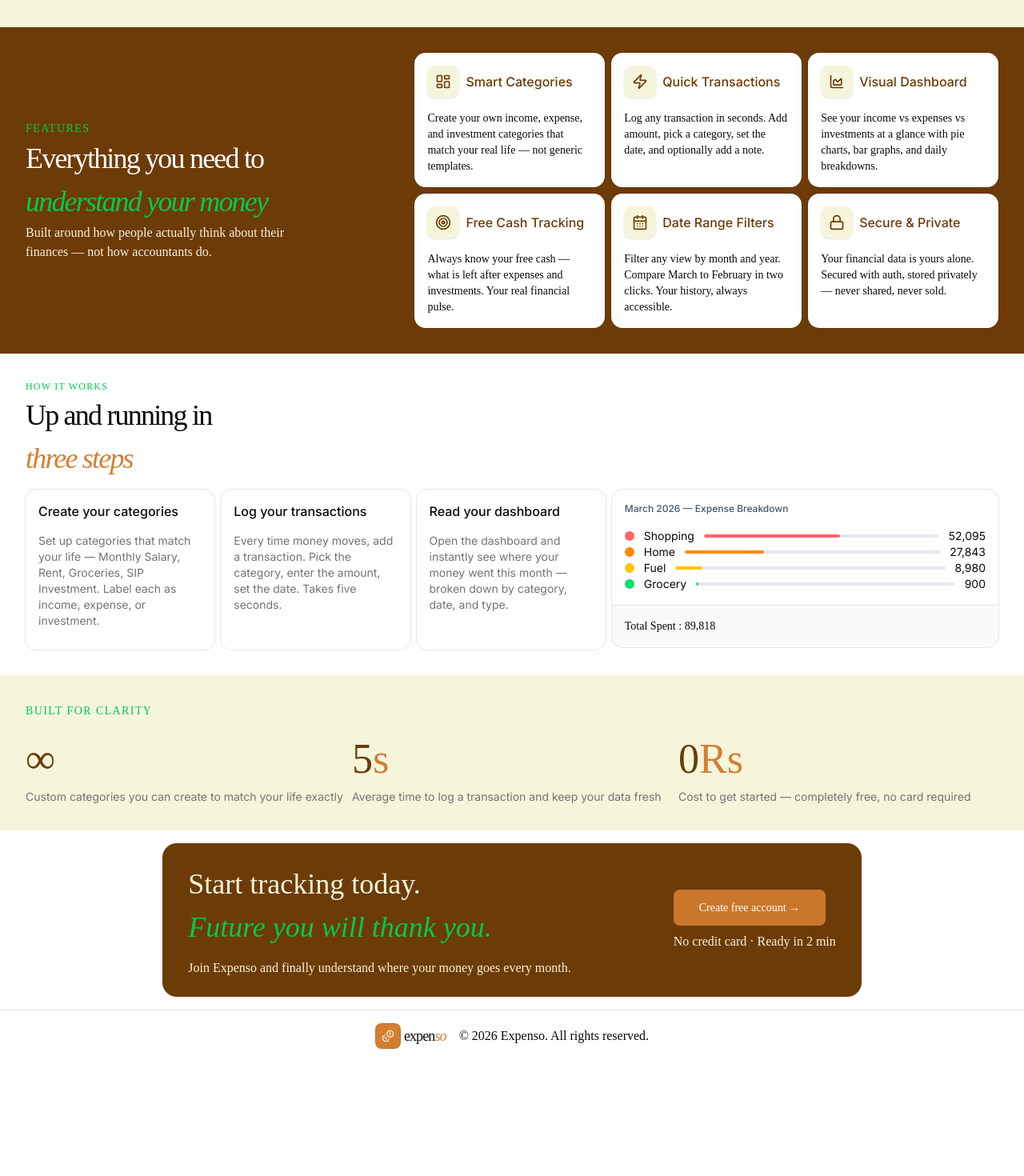
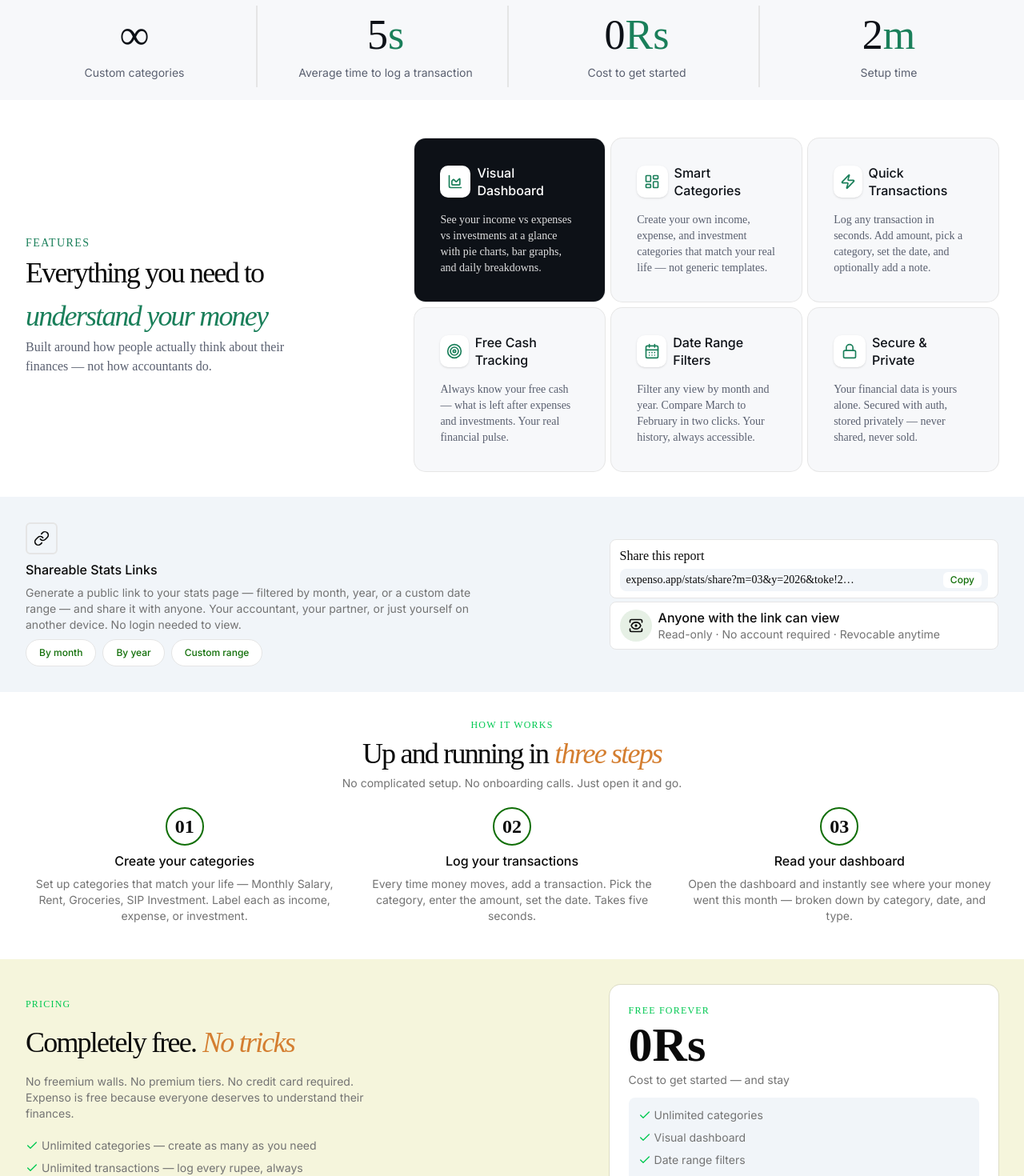
Before and after one commit to WaqarHussain0/expenso, a Next.js app: page / in a window 1280 px wide. Shown: the part 420-1890 px from the top of the page at 80% size. Before the commit the page ends 1747 px from the top, so only its background shows below. Built offline with nearby package versions, Linux system fonts and the light colour scheme; no server answers.

Commit message:
feat: enhance landing page with new components and improved layout; add shareable stats and pricing sections

```diff
--- a/src/app/page.tsx
+++ b/src/app/page.tsx
@@ -6,15 +6,21 @@ import Stats from '@/components/feature/landing-page/Stats';
 import CTA from '@/components/feature/landing-page/CTA';
 import Footer from '@/components/feature/landing-page/Footer';
 import Row from '@/components/common/Row';
+import Pricing from '@/components/feature/landing-page/Pricing';
+import ShareableStats from '@/components/feature/landing-page/ShareableStats';
 
 const Page = async () => {
   return (
     <Row className="no-scrollbar w-full flex-col">
       <Nav />
       <Header />
+      <Stats />
+
       <Feature />
+      <ShareableStats />
       <HowItWork />
-      <Stats />
+
+      <Pricing />
       <CTA />
       <Footer />
     </Row>
--- a/src/components/feature/landing-page/CTA.tsx
+++ b/src/components/feature/landing-page/CTA.tsx
@@ -1,40 +1,37 @@
 import PAGE_ROUTES from '@/app/constants/page-routes.constant';
-import Row from '@/components/common/Row';
 import Link from 'next/link';
 
 const CTA = () => {
   return (
     <section
       id="signup"
-      className="flex w-full items-center justify-center p-4"
+      className="flex w-full flex-col items-center justify-center bg-[#0d1117] px-4 py-12 md:px-8"
     >
-      <Row className="w-full flex-col items-start justify-between rounded-2xl bg-[#6D3B07] px-4 py-3 md:w-[90%] md:flex-row md:items-center md:px-8 md:py-6 lg:w-[70%]">
-        <Row className="flex-col items-start">
-          <h2 className="cta-title text-[28px] text-[#F5F5DC] md:text-[36px]">
+      <p className="rounded-full bg-[#FFFFFF1A] px-4 py-1 text-xs font-medium tracking-wider text-[#FFFFFFB3] uppercase">
+        Free forever · No card needed
+      </p>
+
+      <h2 className="text-center text-[28px] text-[#F5F5DC] md:text-[36px]">
         Start tracking today.
         <br />
-            <em className="text-green-500">Future you will thank you.</em>
+        <em className="text-[#2ea878]">Future you will thank you.</em>
       </h2>
 
-          <p className="cta-sub mt-3 text-[14px] text-[#F5F5DC] md:text-[16px]">
-            Join Expenso and finally understand where your money goes every
-            month.
+      <p className="mt-3 text-center text-[14px] text-[#FFFFFF80] md:text-[16px]">
+        Join Expenso and finally understand where your money goes every month.
+        Setup takes 2 minutes.
       </p>
-        </Row>
 
-        <Row className="mt-4 flex-col items-start gap-2 md:mt-0">
       <Link
         href={PAGE_ROUTES.register}
-            className="inline-block rounded-[8px] bg-[#D47E30]/90 px-4 py-3 text-[14px] font-medium text-white transition-all duration-200 hover:bg-[#D47E30] active:scale-95 lg:px-8"
+        className="my-2 inline-flex items-center gap-2 rounded-full bg-white px-9 py-2 text-[15px] font-medium text-[var(--ink)] no-underline shadow-[0_4px_20px_rgba(0,0,0,0.3)] transition-all duration-200 hover:-translate-y-[2px] hover:shadow-[0_8px_30px_rgba(0,0,0,0.4)] active:scale-95"
       >
         Create free account →
       </Link>
 
-          <span className="text-[14px] text-[#F5F5DC] md:text-[16px]">
+      <p className="text-sm text-[#FFFFFF4D]">
         No credit card · Ready in 2 min
-          </span>
-        </Row>
-      </Row>
+      </p>
     </section>
   );
 };
--- a/src/components/feature/landing-page/Features.tsx
+++ b/src/components/feature/landing-page/Features.tsx
@@ -13,6 +13,12 @@ import {
 const Feature = () => {
   const allFeatures = [
     {
+      title: 'Visual Dashboard',
+      icon: ChartArea,
+      description:
+        'See your income vs expenses vs investments at a glance with pie charts, bar graphs, and daily breakdowns.',
+    },
+    {
       title: 'Smart Categories',
       icon: LayoutDashboard,
       description:
@@ -24,12 +30,7 @@ const Feature = () => {
       description:
         'Log any transaction in seconds. Add amount, pick a category, set the date, and optionally add a note.',
     },
-    {
-      title: 'Visual Dashboard',
-      icon: ChartArea,
-      description:
-        'See your income vs expenses vs investments at a glance with pie charts, bar graphs, and daily breakdowns.',
-    },
+
     {
       title: 'Free Cash Tracking',
       icon: Target,
@@ -51,41 +52,50 @@ const Feature = () => {
   ];
   return (
     <section
-      className="flex w-full flex-col items-center justify-between gap-3 bg-[#6D3B07] p-4 lg:p-8 lg:flex-row"
+      className="flex w-full flex-col items-center justify-between gap-3 p-4 lg:flex-row lg:p-8"
       id="features"
     >
       <Row className="w-full flex-col lg:w-[30%] lg:items-start">
-        <span className="text-[12px] font-medium tracking-widest !text-green-500 uppercase md:text-[14px]">
+        <div className="text-[12px] font-medium tracking-widest text-[#1a7f5a] uppercase md:text-[14px]">
           Features
-        </span>
+        </div>
 
-        <h2 className="section-title max-w-[560px] text-[28px] tracking-tighter text-white md:text-[36px]">
+        <h2 className="section-title max-w-[520px] text-[28px] tracking-tighter md:text-[36px]">
           Everything you need to
           <br />
-          <em className="text-green-500 italic">understand your money</em>
+          <em className="text-[#1a7f5a] italic">understand your money</em>
         </h2>
 
-        <p className="text-center text-[14px] font-extralight text-[#F5F5DC] md:text-start md:text-[16px]">
+        <p className="text-center text-[14px] font-extralight text-[#5a6070] md:text-start md:text-[16px]">
           Built around how people actually think about their finances — not how
           accountants do.
         </p>
       </Row>
 
       <div className="grid w-full grid-cols-2 gap-2 md:grid-cols-3 lg:w-[60%]">
-        {allFeatures.map(item => {
+        {allFeatures.map((item, index) => {
           const Icon = item.icon;
           return (
-            <Card className="transition-all duration-300 hover:-translate-y-1 hover:shadow-lg" key={item.title}>
+            <Card
+              className={`px-4 py-8 transition-all duration-300 hover:-translate-y-1 hover:shadow-lg ${index === 0 ? 'bg-[#0d1117]' : 'bg-[#f7f8fa]'}`}
+              key={item.title}
+            >
               <CardHeader>
-                <CardTitle className="flex items-center text-[#6D3B07]">
-                  <div className="mr-2 flex size-10 items-center justify-center rounded-lg shadow bg-[#F5F5DC]">
-                    <Icon className="size-5 text-[#6D3B07]" />
+                <CardTitle
+                  className={`flex items-center ${index === 0 ? 'text-white' : 'text-[#0d1117]'}`}
+                >
+                  <div className="mr-2 flex size-10 items-center justify-center rounded-lg bg-white shadow">
+                    <Icon className="size-5 text-[#1a7f5a]" />
                   </div>
                   {item.title}
                 </CardTitle>
               </CardHeader>
 
-              <CardContent className="">{item.description}</CardContent>
+              <CardContent
+                className={` ${index === 0 ? 'text-[#dededf]' : 'text-[#5a6070]'}`}
+              >
+                {item.description}
+              </CardContent>
             </Card>
           );
         })}
--- a/src/components/feature/landing-page/HowItWork.tsx
+++ b/src/components/feature/landing-page/HowItWork.tsx
@@ -1,10 +1,8 @@
 import Row from '@/components/common/Row';
-import TextElement from '@/components/common/TextElement';
 import {
   Card,
   CardContent,
   CardDescription,
-  CardFooter,
   CardHeader,
   CardTitle,
 } from '@/components/ui/card';
@@ -31,97 +29,41 @@ const HowItWork = () => {
     },
   ];
 
-  const stats = {
-    title: 'March 2026 — Expense Breakdown',
-    breadown: [
-      {
-        category: 'Shopping',
-        bgColor: 'bg-red-400',
-        amount: 52095,
-        barWidth: 'w-[58%]',
-      },
-      {
-        category: 'Home',
-        bgColor: 'bg-orange-400',
-        amount: 27843,
-        barWidth: 'w-[31%]',
-      },
-
-      {
-        category: 'Fuel',
-        bgColor: 'bg-yellow-400',
-        amount: 8980,
-        barWidth: 'w-[10%]',
-      },
-
-      {
-        category: 'Grocery',
-        bgColor: 'bg-green-400',
-        amount: 900,
-        barWidth: 'w-[1%]',
-      },
-    ],
-
-    total: 89818,
-  };
   return (
-    <section className="w-full space-y-3 p-4 lg:p-8" id="how">
-      <div className="flex flex-col items-center md:items-start">
+    <>
+      <section className="w-full flex flex-col justify-center items-center space-y-3 p-4 lg:p-8" id="how">
+        <div className="flex flex-col items-center">
           <span className="text-[12px] font-medium tracking-widest text-green-500 uppercase">
             How it works
           </span>
 
-        <h2 className="section-title max-w-[560px] text-center md:text-left text-[28px] md:text-[36px] tracking-tighter">
+          <h2 className="section-title text-center max-w-[560px] text-[28px] tracking-tighter md:text-[36px]">
             Up and running in
-          <br />
-          <em className="text-[#D47E30] italic">three steps</em>
+            <em className="ml-2 text-[#D47E30] italic">three steps</em>
           </h2>
+
+          <CardDescription className='text-center'>
+            No complicated setup. No onboarding calls. Just open it and go.
+          </CardDescription>
         </div>
 
-      <Row className="w-full flex-col justify-between items-start gap-2 md:flex-row">
-        <div className="grid w-full grid-cols-1 md:grid-cols-3 gap-2 md:w-[60%]">
+        <div className="grid grid-cols-1 md:grid-cols-3 gap-3 mt-2">
           {steps.map(item => (
-            <Card key={item.number} className="lg:min-h-[200px]">
-              <CardHeader>
+            <div
+              key={item.number}
+              className="flex flex-col items-center gap-2 text-center"
+            >
+              <div className="step-num border-primary flex size-12 items-center justify-center rounded-full border-[2px] bg-white text-2xl font-bold">
+                {item.number}
+              </div>
+
               <CardTitle>{item.label}</CardTitle>
-              </CardHeader>
-
-              <CardContent>
               <CardDescription>{item.description}</CardDescription>
-              </CardContent>
-            </Card>
+            </div>
           ))}
         </div>
-
-        <Row className="w-full md:w-[40%]">
-          <Card className="w-full ">
-            <CardHeader>
-              <CardTitle className='text-slate-600 text-xs'>{stats.title}</CardTitle>
-            </CardHeader>
-
-            <CardContent>
-              {stats.breadown.map(item => (
-                <Row key={item.category} className="gap-3">
-                  <div className={`size-3 rounded-full ${item.bgColor}`} />
-                  <TextElement>{item.category}</TextElement>
-
-                  <div className="h-1 flex-2 overflow-hidden rounded-[3px] bg-slate-200">
-                    <div
-                      className={`h-full rounded-[3px] ${item.bgColor} ${item.barWidth}`}
-                    ></div>
-                  </div>
-                  <TextElement>{item.amount.toLocaleString()}</TextElement>
-                </Row>
-              ))}
-            </CardContent>
-
-            <CardFooter>
-              Total Spent : {stats.total.toLocaleString()}
-            </CardFooter>
-          </Card>
-        </Row>
-      </Row>
       </section>
+    </>
   );
 };
 
--- /dev/null
+++ b/src/components/feature/landing-page/Pricing.tsx
@@ -0,0 +1,78 @@
+import Row from '@/components/common/Row';
+import { Button } from '@/components/ui/button';
+import { Card, CardDescription, CardHeader } from '@/components/ui/card';
+import { Check } from 'lucide-react';
+
+const Pricing = () => {
+  const options = [
+    'Unlimited categories — create as many as you need',
+    'Unlimited transactions — log every rupee, always',
+    'Full dashboard access — no locked charts or features',
+    'Your data is private — never sold, never shared',
+    'No subscription, no expiry, no hidden costs',
+  ];
+
+  const accountOptions = [
+    'Unlimited categories',
+    'Visual dashboard',
+    'Date range filters',
+    'Secure private storage',
+  ];
+  return (
+    <Row className="w-full my-3 justify-center bg-[#F5F5DC]">
+      <Row className="w-full flex-col gap-3 md:gap-0 md:flex-row justify-between p-4 lg:p-8">
+        <div className="flex w-full md:w-[55%] flex-col items-start gap-3">
+          <span className="text-[12px] font-medium tracking-widest text-green-500 uppercase">
+            Pricing
+          </span>
+
+          <h2 className="section-title max-w-[560px] text-center text-[28px] tracking-tighter md:text-[36px]">
+            Completely free.
+            <em className="ml-2 text-[#D47E30] italic">No tricks</em>
+          </h2>
+
+          <CardDescription className="max-w-[70%] text-center text-start">
+            No freemium walls. No premium tiers. No credit card required.
+            Expenso is free because everyone deserves to understand their
+            finances.
+          </CardDescription>
+
+          <div className="mt-2 flex flex-col gap-2">
+            {options.map(item => (
+              <div key={item} className="flex items-center gap-1">
+                <Check className="size-4 text-green-500" />
+
+                <CardDescription>{item}</CardDescription>
+              </div>
+            ))}
+          </div>
+        </div>
+
+        <Card className="w-full md:w-[40%] px-2 py-6">
+          <CardHeader>
+            <span className="text-[12px] font-medium tracking-widest text-green-500 uppercase">
+              Free forever
+            </span>
+
+            <h2 className='text-6xl font-black'>0Rs</h2>
+
+            <CardDescription>Cost to get started — and stay</CardDescription>
+
+            <div className="flex flex-col gap-2 my-2 bg-slate-100 p-3 rounded-md">
+              {accountOptions.map(item => (
+                <div key={item} className="flex items-center gap-1">
+                  <Check className="size-4 text-green-500" />
+                  <CardDescription>{item}</CardDescription>
+                </div>
+              ))}
+            </div>
+
+            <Button className="">Create Free Account →</Button>
+          </CardHeader>
+        </Card>
+      </Row>
+    </Row>
+  );
+};
+
+export default Pricing;
--- /dev/null
+++ b/src/components/feature/landing-page/ShareableStats.tsx
@@ -0,0 +1,65 @@
+import Row from '@/components/common/Row';
+import { Badge } from '@/components/ui/badge';
+import { CardDescription, CardTitle } from '@/components/ui/card';
+import { Link, View } from 'lucide-react';
+
+const ShareableStats = () => {
+  return (
+    <Row className="w-full flex-col justify-between gap-3 bg-slate-100 p-4 md:flex-row lg:p-8">
+      <Row className="w-full flex-col items-start gap-2 md:w-[50%]">
+        <div className="border-border flex size-10 items-center justify-center rounded-sm border-2">
+          <Link className="size-5" />
+        </div>
+        <CardTitle>Shareable Stats Links</CardTitle>
+        <CardDescription className="max-w-[560px]">
+          Generate a public link to your stats page — filtered by month, year,
+          or a custom date range — and share it with anyone. Your accountant,
+          your partner, or just yourself on another device. No login needed to
+          view.
+        </CardDescription>
+
+        <div className="space-x-2">
+          {['By month', 'By year', 'Custom range'].map(item => (
+            <Badge
+              variant={'outline'}
+              className="text-primary bg-white p-4"
+              key={item}
+            >
+              {item}
+            </Badge>
+          ))}
+        </div>
+      </Row>
+
+      <Row className="w-full flex-col gap-1 md:w-[40%]">
+        <Row className="border-border w-full flex-col items-start gap-1 rounded-md border bg-white px-3 py-2">
+          <p>Share this report</p>
+
+          <div className="flex w-full items-center justify-between rounded-md bg-slate-100 px-2 py-1">
+            <p className="text-sm">
+              expenso.app/stats/share?m=03&y=2026&toke!2…
+            </p>
+
+            <Badge className="rounded-sm bg-white">Copy</Badge>
+          </div>
+        </Row>
+
+        <Row className="border-border flex w-full gap-2 rounded-md border bg-white px-3 py-2">
+          <div className="bg-primary/10 flex size-10 items-center justify-center rounded-full">
+            <View className="shrink-no size-5" />
+          </div>
+
+          <Row className="flex-col items-start">
+            <CardTitle>Anyone with the link can view</CardTitle>
+
+            <CardDescription>
+              Read-only · No account required · Revocable anytime
+            </CardDescription>
+          </Row>
+        </Row>
+      </Row>
+    </Row>
+  );
+};
+
+export default ShareableStats;
--- a/src/components/feature/landing-page/Stats.tsx
+++ b/src/components/feature/landing-page/Stats.tsx
@@ -1,56 +1,51 @@
-import {
-  Card,
-  CardContent,
-  CardDescription,
-  CardHeader,
-} from '@/components/ui/card';
+import { Card, CardDescription } from '@/components/ui/card';
 
 const Stats = () => {
   const items = [
     {
       id: 1,
-      description:
-        'Custom categories you can create to match your life exactly',
+      description: 'Custom categories',
       title: '∞',
     },
     {
       id: 2,
-      description: 'Average time to log a transaction and keep your data fresh',
+      description: 'Average time to log a transaction',
       title: '5',
       subTitle: 's',
     },
     {
       id: 3,
-      description: 'Cost to get started — completely free, no card required',
+      description: 'Cost to get started',
       title: '0',
       subTitle: 'Rs',
     },
+
+    {
+      id: 4,
+      description: 'Setup time',
+      title: '2',
+      subTitle: 'm',
+    },
   ];
   return (
-    <div className="w-full bg-[#F5F5DC] p-4 lg:p-8">
-      <span className="text-[12px] font-medium tracking-widest text-green-500 uppercase md:text-[14px]">
-        Built for clarity
-      </span>
-
-      <div className="mt-3 grid grid-cols-3 gap-1 md:gap-2">
-        {items.map(item => (
+    <div className="items- mb-4 flex w-full flex-col justify-center bg-[#f7f8fa] p-4">
+      <div className="mt-3 grid grid-cols-2 gap-1 md:grid-cols-4 md:gap-2">
+        {items.map((item, index) => (
           <Card
-            className="gap-0 rounded-none border-none bg-transparent p-0 shadow-none ring-0"
             key={item.id}
+            className={`items-center gap-0 rounded-none bg-transparent p-0 pb-2 shadow-none ring-0 ${
+              index !== items.length - 1 ? 'md:border-r-2' : 'border-r-0'
+            }`}
           >
-            <CardHeader className="p-0">
-              <div className="textPrimary text-[52px]">
+            <div className="text-[52px] text-[#0d1117]">
               {item.title}
               {item.subTitle && (
-                  <span className="text-[#D47E30]">{item.subTitle}</span>
+                <span className="text-[#1a7f5a]">{item.subTitle}</span>
               )}
             </div>
-            </CardHeader>
-            <CardContent className="p-0">
-              <CardDescription className="text-[14px]">
+            <CardDescription className="text-center text-[14px] text-[#5a6070]">
               {item.description}
             </CardDescription>
-            </CardContent>
           </Card>
         ))}
       </div>
```
Also changed, not shown: src/components/feature/landing-page/Header.tsx (+10 -8 lines). Lines whose indentation alone changed are shown as unchanged.
